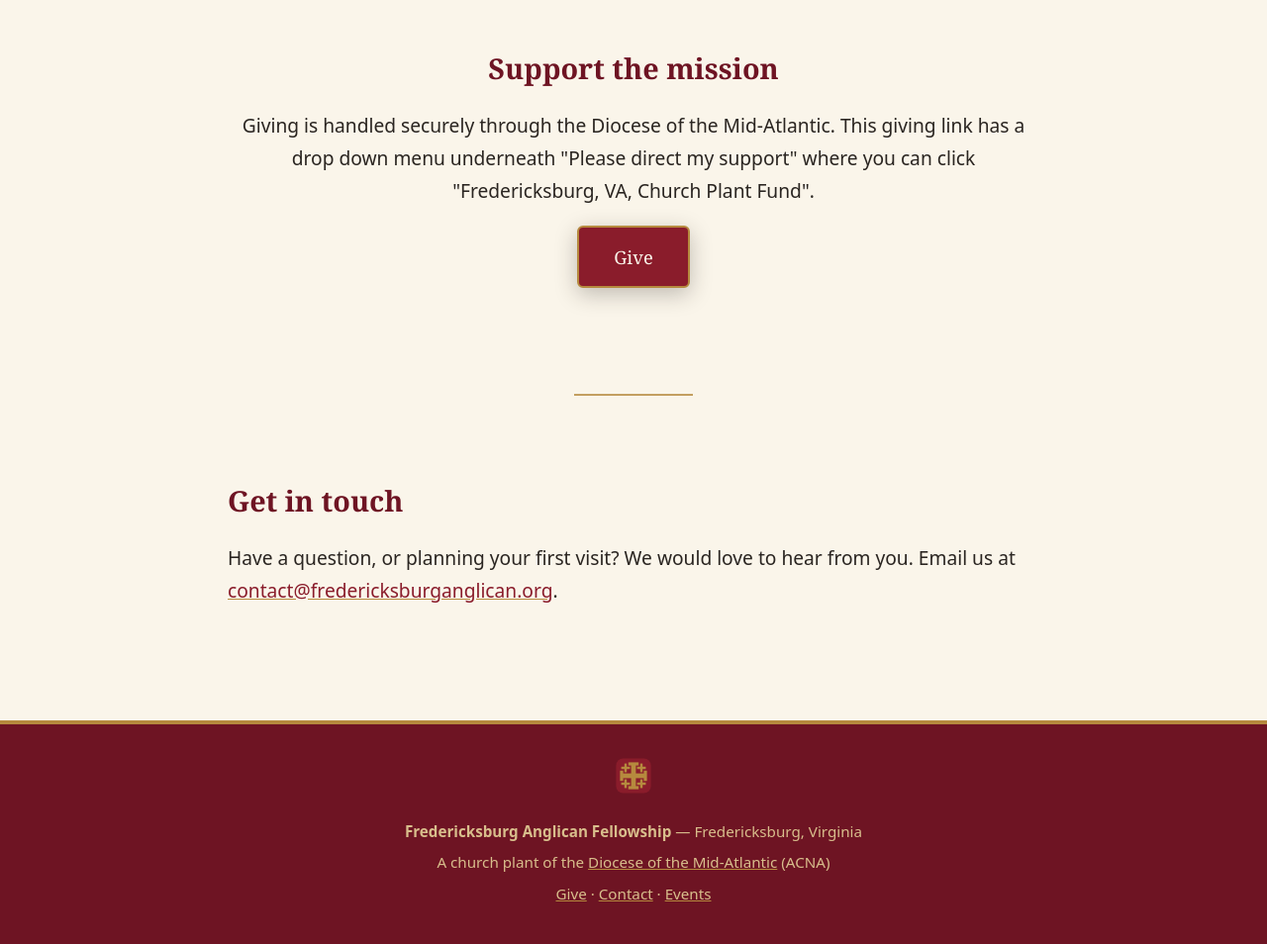
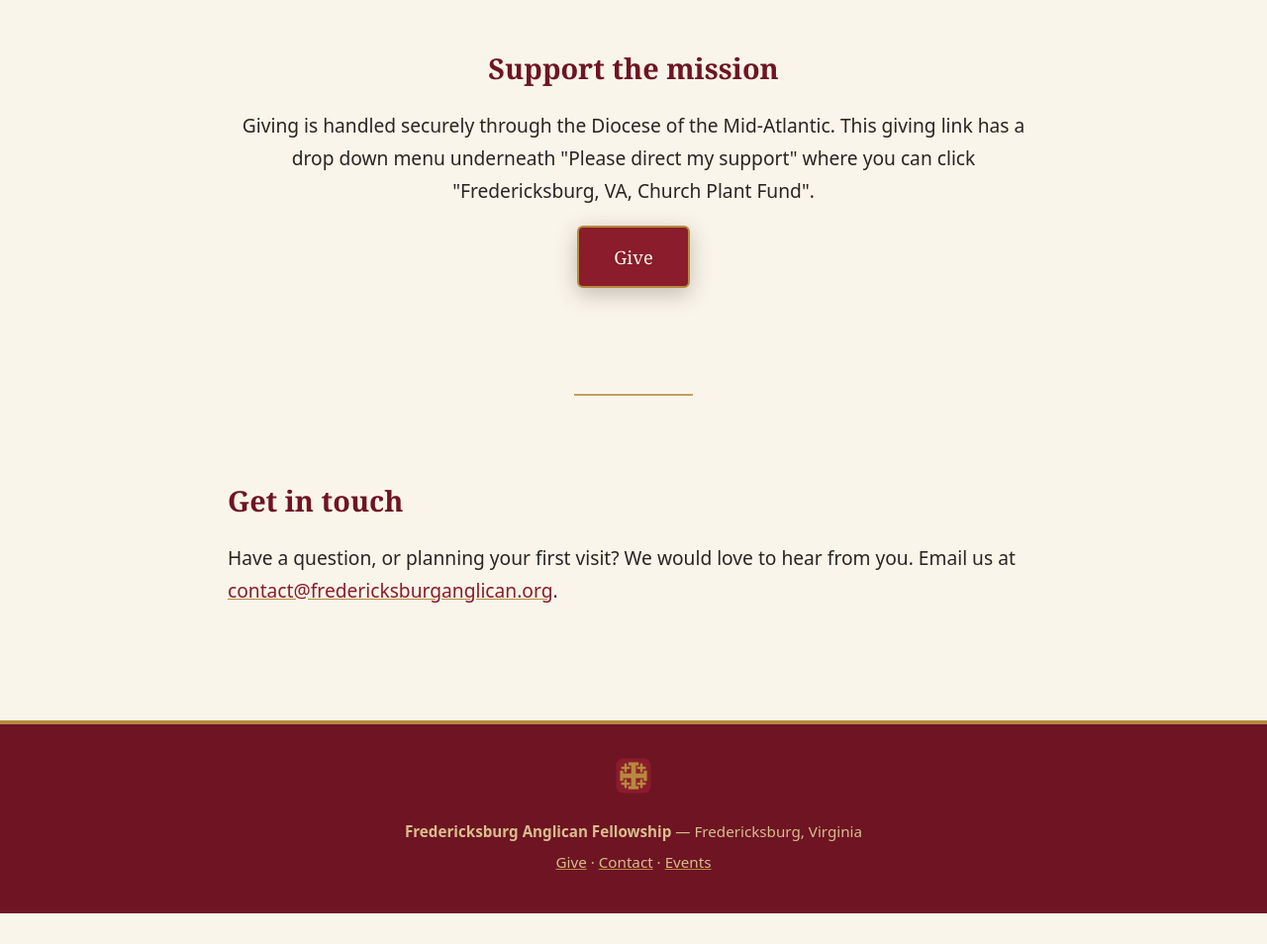
Before and after one commit to dvshwp/fredericksburg_anglican, a plain HTML site: page index.html in a window 1280 px wide. Shown: the part 1148-2102 px from the top of the page at 99% size. After the commit the page ends 2071 px from the top, so only its background shows below. Drawn offline with Linux system fonts and the light colour scheme.

Commit message:
One more fix.

```diff
--- a/index.html
+++ b/index.html
@@ -214,9 +214,7 @@
   <footer class="site-footer">
     <img class="footer-cross" src="favicon.svg" alt="">
     <p><strong>Fredericksburg Anglican Fellowship</strong> — Fredericksburg, Virginia</p>
-    <p>A church plant of the
-      <a href="https://anglicandoma.org">Diocese of the Mid-Atlantic</a>
-      (ACNA)</p>
+
     <p>
       <a href="https://secure.qgiv.com/for/dioceseofthemid-atlantic/">Give</a> &middot;
       <a href="mailto:CONTACT_EMAIL_HERE">Contact</a> &middot;
```
